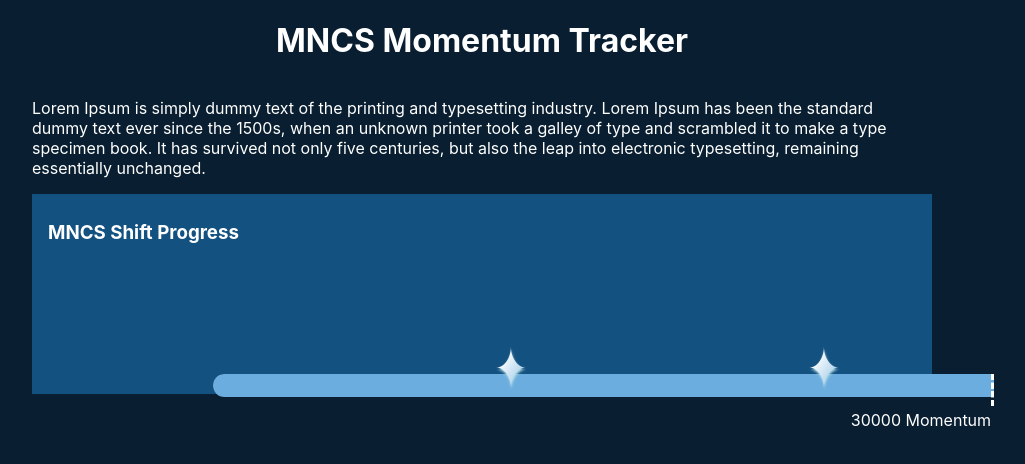
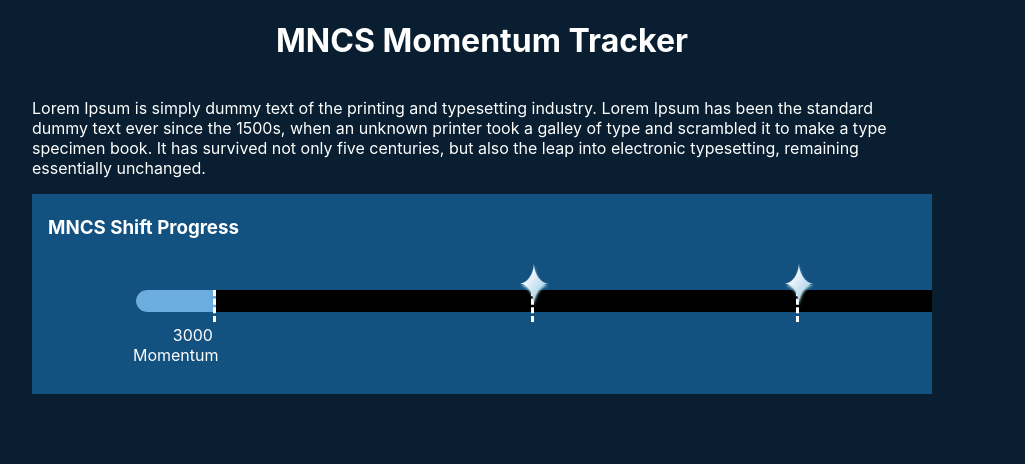
Before and after one commit to midwest-championship-series/rl-stats-widgets, a Next.js app: page /momentum-tracker in a window 1280 px wide. Shown: the top 464 px of the page, without its empty margins (158-1183 px from the left). Built offline with nearby package versions, Linux system fonts and the light colour scheme.

Commit message:
position markers and stars

```diff
--- a/pages/momentum-tracker/index.tsx
+++ b/pages/momentum-tracker/index.tsx
@@ -22,25 +22,28 @@ export default function MomentumTracker(props: any) {
           specimen book. It has survived not only five centuries, but also the leap into electronic typesetting,
           remaining essentially unchanged.
         </p>
-        {Tracker()}
+        {Tracker(3000)}
       </div>
     </div>
   )
 }
 
-function Tracker() {
-  const currentMomentum = 30000
+function Tracker(currentMomentum: number) {
+  const maxMomentum = 30000
+  const getBarPosition = (momentum: number) => {
+    return (momentum / maxMomentum) * 100
+  }
+  const toPercent = (num: number) => `${num}%`
   const marker1Goal = 15000
   const marker2Goal = 25000
-  const maxMomentum = 30000
   const progressStatus = {
-    width: `${Math.round((currentMomentum / maxMomentum) * 100)}%`,
+    width: toPercent(getBarPosition(currentMomentum)),
   }
   const marker1 = {
-    left: `${35}%`,
+    left: toPercent(getBarPosition(marker1Goal) - 3.2),
   }
   const marker2 = {
-    left: `${75}%`,
+    left: toPercent(getBarPosition(marker2Goal) - 3.2),
   }
   return (
     <div className={style.trackerBody}>
@@ -54,7 +57,14 @@ function Tracker() {
         <div className={`${style.progressBar} ${style.progressTicker}`} style={progressStatus}>
           <div className={`${style.progressTickerText}`}>{currentMomentum} Momentum</div>
         </div>
-        <div className={`${style.progressBar} ${style.progressTicker}`}></div>
+        <div
+          className={`${style.progressBar} ${style.progressTicker}`}
+          style={{ width: toPercent(getBarPosition(marker1Goal)) }}
+        ></div>
+        <div
+          className={`${style.progressBar} ${style.progressTicker}`}
+          style={{ width: toPercent(getBarPosition(marker2Goal)) }}
+        ></div>
       </div>
     </div>
   )
--- a/pages/momentum-tracker/momentum-tracker.module.scss
+++ b/pages/momentum-tracker/momentum-tracker.module.scss
@@ -41,7 +41,7 @@ $lightBlue: #6CADDF;
   background-color: $midBlue;
   height: 200px;
   position: relative;
-  padding: 0.5rem 1rem;
+  padding: 0.2rem 0 1rem 1rem;
 }
 
 .progressWrap {
@@ -55,8 +55,7 @@ $lightBlue: #6CADDF;
   background-color: black;
   height: 1.4rem;
   position: absolute;
-  top: 7rem;
-  left: 10%;
+  top: 2rem;
   border-radius: .7rem 0 0 .7rem;
 }
 
@@ -72,7 +71,6 @@ $lightBlue: #6CADDF;
   background-color: transparent;
   border-right: white 3px dashed;
   height: 2rem;
-  // position: relative;
 }
 
 .progressStatus {
@@ -84,6 +82,7 @@ $lightBlue: #6CADDF;
   top: 2.2rem;
   right: 0;
   text-align: right;
+  max-width: 5rem;
 }
 
 // the star
@@ -126,11 +125,3 @@ $lightBlue: #6CADDF;
 .grow:hover {
   transform: scale(85%, 110%) translate(5px, -5px) skew(-5deg);
 }
-
-.gear1 {
-  left: 35%;
-}
-
-.gear2 {
-  left: 75%;
-}
```
